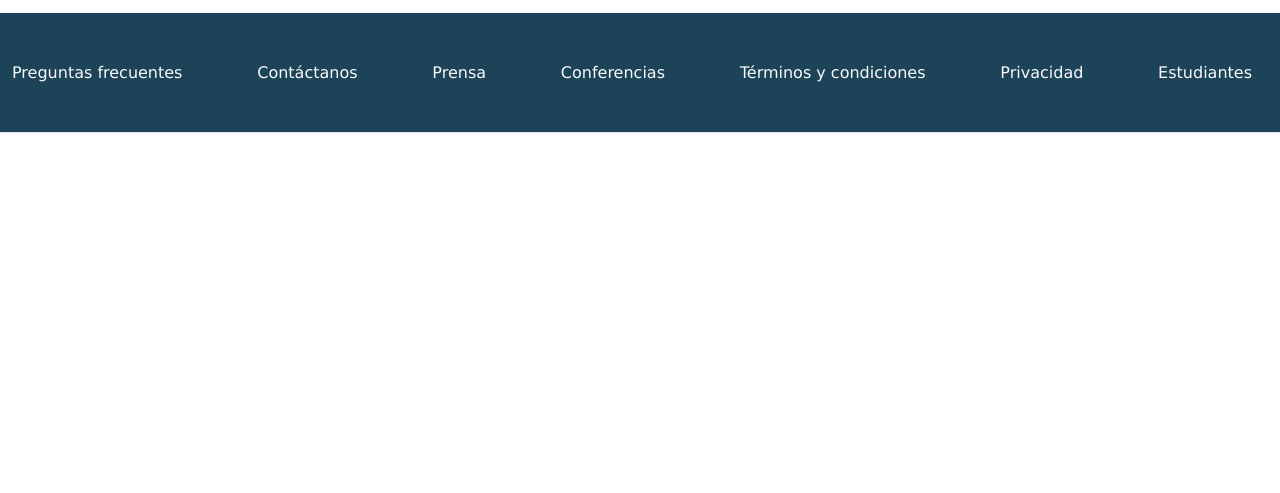
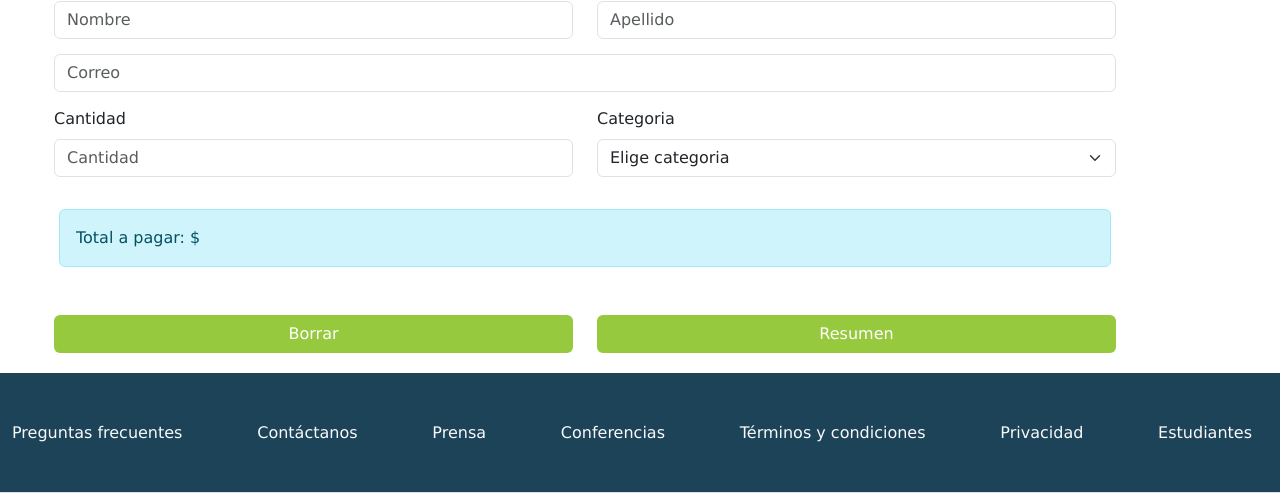
Before and after one commit to seralopez/CAC-JAVA, a plain HTML site: page tickets.html in a window 1280 px wide. Shown: the part 412-905 px from the top of the page. Before the commit the page ends 800 px from the top, so only its background shows below. Drawn offline with nearby package versions, Linux system fonts and the light colour scheme.

Commit message:
Agregando JS

```diff
--- a/estilos.css
+++ b/estilos.css
@@ -5,7 +5,11 @@ a {
     text-decoration: none;
 }
 
-
+.btn-verde{
+    width: 100%;
+    color:white;
+    background-color:rgb(150, 201, 62)
+}
 
 .respon {
     width: 50%;
--- /dev/null
+++ b/java.js
@@ -0,0 +1,5 @@
+function reset(){
+    const inputs = ["input-nombre", "input-apellido","input-correo","input-cantidad"];
+    inputs.forEach(input => document.getElementById(input).value = '');
+    document.getElementById("input-categoria").value = "Elige categoria"
+}
--- a/tickets.html
+++ b/tickets.html
@@ -11,6 +11,7 @@
   <script src="https://cdn.jsdelivr.net/npm/bootstrap@5.3.2/dist/js/bootstrap.bundle.min.js"
     integrity="sha384-C6RzsynM9kWDrMNeT87bh95OGNyZPhcTNXj1NW7RuBCsyN/o0jlpcV8Qyq46cDfL"
     crossorigin="anonymous"></script>
+  <script src="./java.js"></script>
   <link rel="stylesheet" href="estilos.css">
 </head>
 <header>
@@ -74,10 +75,55 @@
     </div>
   </div>
 
+  <div class="container" style="margin: 15px">
+    <div class="row align-items-center" style="margin: 15px">
+      <h6 class="text-center">VENTAS</h6>
+      <h1 class="text-center">VALOR DEL TICKET $200</h1>
+    </div>
+    <div class="row align-items-center" style="margin: 15px">
+      <div class="col">
+        <input id = "input-nombre" type="text" class="form-control" placeholder="Nombre" aria-label="Nombre">
+      </div>
+      <div class="col">
+        <input id = "input-apellido" type="text" class="form-control" placeholder="Apellido" aria-label="Apellido">
+      </div>
+    </div>
+    <div class="row align-items-center" style="margin: 15px">
+      <div class="input-group">
+        <input id = "input-correo" type="text" class="form-control" placeholder="Correo" aria-label="Correo">
+      </div>
+    </div>
 
-  <div style="margin: 25px">
-    <h6 class="text-center">VENTAS</h6>
-    <h1 class="text-center">VALOR DEL TICKET $200</h1>
+    <div class="row align-items-center" style="margin: 15px">
+      <div class="col">
+        <label for="input-cantidad" class="form-label">Cantidad</label>
+        <input id="input-cantidad" type="text" class="form-control" placeholder="Cantidad" aria-label="Cantidad">
+      </div>
+      <div class="col">
+        <label for="input-categoria" class="form-label">Categoria</label>
+        <select id="input-categoria" class="form-select" aria-label="input-categoria">
+          <option selected>Elige categoria</option>
+          <option value="80">Estudiante</option>
+          <option value="50">Trainee</option>
+          <option value="15">Junior</option>
+        </select>
+      </div>
+    </div>
+
+    <div class="row align-items-center" style="margin: 32px">
+      <div class="alert alert-info" role="alert">
+        Total a pagar: $
+      </div>
+    </div>
+
+    <div class="row align-items-center" style="margin: 15px">
+      <div class="col">
+        <button onclick=reset() class="btn btn-verde" href="#">Borrar</button>
+      </div>
+      <div class="col">
+        <a class="btn btn-verde" href="#">Resumen</a>
+      </div>
+    </div>
   </div>
 
 </body>
```
